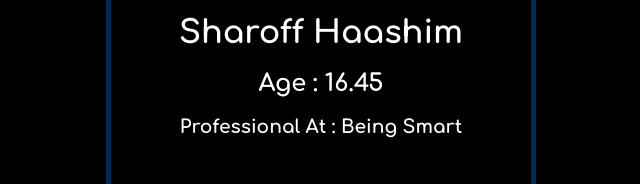
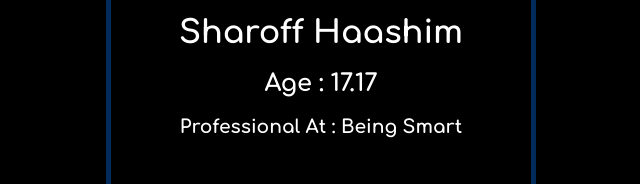
Before and after one commit to Sharoff2006/Sharoff2006.github.io, a plain HTML site: page index.html in a window 1280 px wide. Shown: the part 415-599 px from the top of the page, 319-959 px from the left. Drawn offline with Linux system fonts and the light colour scheme.

Commit message:
Update index.html
Changed my age!

```diff
--- a/index.html
+++ b/index.html
@@ -11,7 +11,7 @@
     <div class="container">
       <img src="/Images/IMG_20210927_163933.jpg" alt="sharoff pic" />
       <h1>Sharoff Haashim</h1>
-      <h2>Age : 16.45</h2>
+      <h2>Age : 17.17</h2>
       <h3>Professional At : Being Smart</h3>
       <a href="https://instagram.com/onlineexplorer2006">Follow Him</a>
     </div>
```
